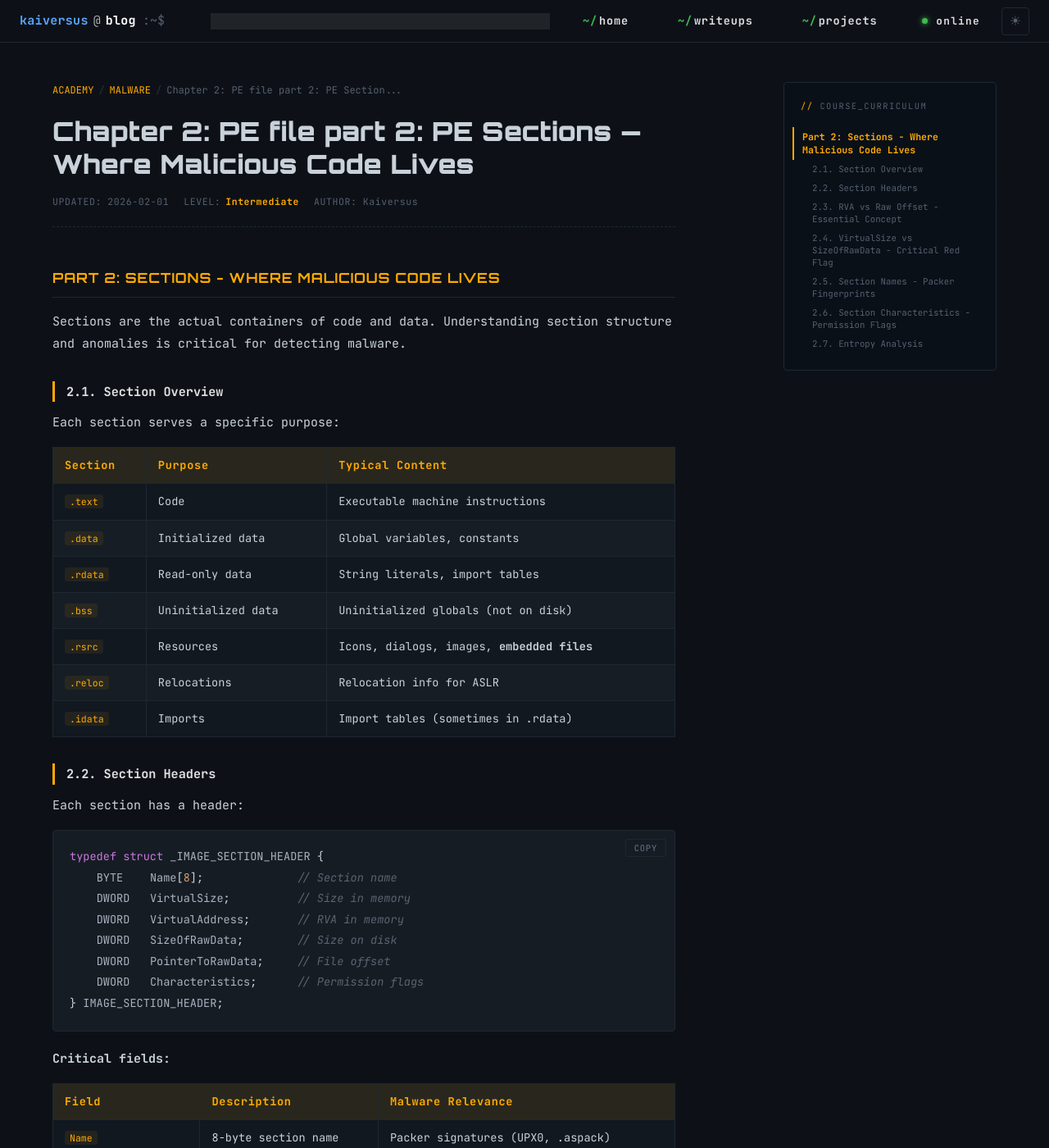
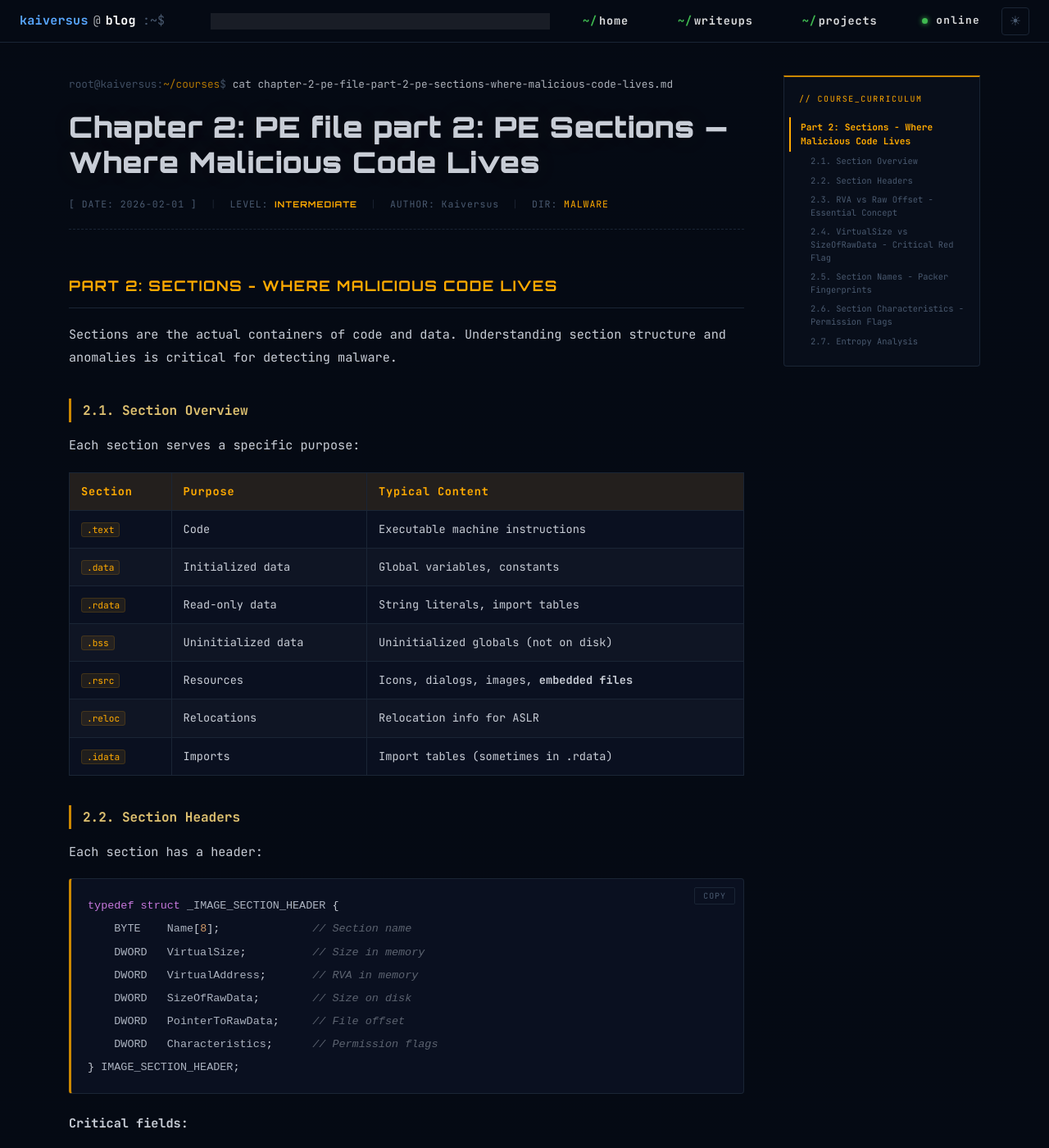
Before and after one commit to kaiversus/kaiversus.github.io, a Jekyll site: the page built from _courses/malware/chapter_2b.md, in a window 1280 px wide and 1400 px high. Shown: the whole window at 82% size. Built offline with Jekyll 4.4.1, drawn with Linux system fonts in a browser that asks for light colours; some of the changed text lies outside the part shown.

Commit message:
Update course.html

```diff
--- a/_layouts/course.html
+++ b/_layouts/course.html
@@ -6,331 +6,310 @@
 <title>{{ page.title }} — kaiversus</title>
 <link href="https://fonts.googleapis.com/css2?family=JetBrains+Mono:ital,wght@0,300;0,400;0,500;0,700;1,400&family=Orbitron:wght@700;900&display=swap" rel="stylesheet">
 <link rel="stylesheet" href="{{ "/assets/css/style.css" | relative_url }}">
-<!-- Theme manager: prevent flash -->
 <script src="{{ "/assets/js/theme.js" | relative_url }}"></script>
 <style>
 /* =============================================
-   COURSE ARTICLE LAYOUT
-   - Matches main nav style exactly
-   - Sidebar TOC + content column
-   - Full light/dark theme awareness
+   COURSE ARTICLE — writeup-style, amber theme
+   Dark: matches homepage #050a14
+   Light: warm parchment
 ============================================= */
 :root {
-  --co-bg:        #0d1117;
-  --co-surface:   #111820;
-  --co-border:    #1e2830;
-  --co-text:      #c9d1d9;
-  --co-muted:     #556070;
-  --co-accent:    #ffaa00;
-  --co-green:     #3fb950;
-  --co-sidebar:   #0a1018;
-  --co-toc-act:   #ffaa00;
-  --co-h2:        #ffaa00;
-  --co-h3:        #e0e0e0;
-  --co-code-bg:   #161c24;
-  --co-code-bdr:  #1e2830;
+  --co-bg:       #050a14;
+  --co-surface:  #0a1020;
+  --co-border:   #1a2535;
+  --co-text:     #c8cdd6;
+  --co-muted:    #4a5a70;
+  --co-ac:       #cc8800;
+  --co-ac-hi:    #ffaa00;
+  --co-green:    #3fb950;
+  --co-prompt:   #2ea04d;
+  --co-h2:       #ffaa00;
+  --co-h3:       #ddc070;
+  --co-h4:       #cc8800;
+  --co-code-bg:  #0a1020;
+  --co-code-bdr: #1a2535;
+  --co-sidebar:  #080e1a;
 }
 html.light {
-  --co-bg:        #faf6ee;
-  --co-surface:   #f0e9d8;
-  --co-border:    #d0c8b4;
-  --co-text:      #2a2520;
-  --co-muted:     #8a7a60;
-  --co-accent:    #cc7700;
-  --co-green:     #1e6e28;
-  --co-sidebar:   #e8e0cc;
-  --co-toc-act:   #cc7700;
-  --co-h2:        #cc7700;
-  --co-h3:        #2a2520;
-  --co-code-bg:   #e4dcc8;
-  --co-code-bdr:  #c8bfaa;
+  --co-bg:       #faf6ee;
+  --co-surface:  #f0e9d8;
+  --co-border:   #d0c8b4;
+  --co-text:     #2a2520;
+  --co-muted:    #8a7a60;
+  --co-ac:       #996600;
+  --co-ac-hi:    #cc7700;
+  --co-green:    #1e6e28;
+  --co-prompt:   #1e6e28;
+  --co-h2:       #cc7700;
+  --co-h3:       #2a2520;
+  --co-h4:       #996600;
+  --co-code-bg:  #e8e0cc;
+  --co-code-bdr: #c8bfaa;
+  --co-sidebar:  #ede6d4;
 }
 
-/* ── Reset / base ── */
 *, *::before, *::after { box-sizing: border-box; }
+
 body {
   margin: 0;
   background: var(--co-bg);
   color: var(--co-text);
   font-family: 'JetBrains Mono', 'Courier New', monospace;
   font-size: 15px;
-  line-height: 1.7;
+  line-height: 1.75;
   transition: background 0.3s, color 0.3s;
 }
 
-/* ── Nav — identical to default.html ── */
+/* ── Nav — exact match to default.html ── */
 nav {
   position: sticky;
-  top: 0;
-  z-index: 100;
-  display: flex;
-  align-items: center;
-  gap: 16px;
-  padding: 0 24px;
-  height: 52px;
+  top: 0; z-index: 100;
+  display: flex; align-items: center; gap: 16px;
+  padding: 0 24px; height: 52px;
   background: var(--co-bg);
   border-bottom: 1px solid var(--co-border);
   transition: background 0.3s, border-color 0.3s;
 }
-
-.nav-logo {
-  font-family: 'JetBrains Mono', monospace;
-  font-size: 0.9rem;
-  font-weight: 700;
-  text-decoration: none;
-  white-space: nowrap;
-}
+.nav-logo { font-family: 'JetBrains Mono', monospace; font-size: 0.9rem; font-weight: 700; text-decoration: none; white-space: nowrap; }
 .nav-logo-user { color: #58a6ff; }
 .nav-logo-at   { color: var(--co-muted); }
 .nav-logo-host { color: var(--co-green); }
 .nav-logo-sym  { color: var(--co-muted); }
-
 .nav-sep { flex: 1; }
-
-.nav-links {
-  list-style: none; margin: 0; padding: 0;
-  display: flex; gap: 28px;
-}
-.nav-links a {
-  font-size: 0.85rem;
-  color: var(--co-muted);
-  text-decoration: none;
-  transition: color 0.2s;
-}
+.nav-links { list-style: none; margin: 0; padding: 0; display: flex; gap: 28px; }
+.nav-links a { font-size: 0.85rem; color: var(--co-muted); text-decoration: none; transition: color 0.2s; }
 .nav-links a:hover { color: var(--co-text); }
 .nav-links .slash { color: var(--co-green); }
-
-.nav-right {
-  display: flex; align-items: center; gap: 10px;
-  font-size: 0.8rem; color: var(--co-muted);
-}
-.status-dot {
-  width: 7px; height: 7px; border-radius: 50%;
-  background: var(--co-green);
-  box-shadow: 0 0 6px var(--co-green);
-}
-
-/* Theme toggle — matches default.html */
+.nav-right { display: flex; align-items: center; gap: 10px; font-size: 0.8rem; color: var(--co-muted); }
+.status-dot { width: 7px; height: 7px; border-radius: 50%; background: var(--co-green); box-shadow: 0 0 6px var(--co-green); }
 .theme-toggle {
   width: 34px; height: 34px;
-  background: transparent;
-  border: 1px solid var(--co-border);
-  border-radius: 4px;
-  color: var(--co-muted);
-  font-size: 1rem;
-  cursor: pointer;
+  background: transparent; border: 1px solid var(--co-border); border-radius: 4px;
+  color: var(--co-muted); font-size: 1rem; cursor: pointer;
   display: flex; align-items: center; justify-content: center;
   transition: border-color 0.2s, color 0.2s;
 }
-.theme-toggle:hover { border-color: var(--co-accent); color: var(--co-accent); }
+.theme-toggle:hover { border-color: var(--co-ac-hi); color: var(--co-ac-hi); }
 
-/* ── Page shell ── */
+/* ── Two-column shell ── */
 .course-shell {
   display: grid;
-  grid-template-columns: 1fr 260px;
+  grid-template-columns: 1fr 240px;
   grid-template-areas: "content toc";
-  max-width: 1200px;
+  max-width: 1160px;
   margin: 0 auto;
   padding: 0 24px;
-  gap: 40px;
-  min-height: calc(100vh - 52px);
+  gap: 48px;
 }
 
-/* ── Main content ── */
+/* ── Main content area ── */
 .course-content {
   grid-area: content;
-  padding: 48px 0 96px;
-  max-width: 760px;
+  padding: 40px 0 96px;
+  min-width: 0;
 }
 
-/* Breadcrumb */
-.course-breadcrumb {
-  font-size: 0.75rem;
-  color: var(--co-muted);
+/* Terminal prompt — like writeup pages */
+.course-prompt {
+  font-family: 'JetBrains Mono', monospace;
+  font-size: 0.8rem;
+  color: var(--co-prompt);
   margin-bottom: 20px;
-  display: flex; align-items: center; gap: 6px;
+  opacity: 0.85;
 }
-.course-breadcrumb a { color: var(--co-accent); text-decoration: none; transition: opacity 0.2s; }
-.course-breadcrumb a:hover { opacity: 0.75; }
-.course-breadcrumb .sep { opacity: 0.4; }
+.course-prompt .prompt-sym { color: var(--co-muted); }
+.course-prompt .prompt-cmd { color: var(--co-text); }
 
-/* Article title */
+/* Title — large like writeup */
 .course-title {
   font-family: 'Orbitron', sans-serif;
-  font-size: clamp(1.4rem, 3vw, 2rem);
+  font-size: clamp(1.5rem, 3.5vw, 2.2rem);
   font-weight: 900;
   color: var(--co-text);
-  line-height: 1.25;
-  margin: 0 0 16px;
-  letter-spacing: 0.01em;
+  line-height: 1.2;
+  margin: 0 0 20px;
+  letter-spacing: 0.02em;
+  text-shadow: 0 0 40px rgba(255,170,0,0.08);
 }
+html.light .course-title { text-shadow: none; }
 
-/* Meta row */
+/* Meta row — like writeup */
 .course-meta {
   display: flex;
   flex-wrap: wrap;
-  gap: 18px;
+  align-items: center;
+  gap: 16px;
   font-size: 0.72rem;
   color: var(--co-muted);
+  letter-spacing: 0.08em;
   padding-bottom: 20px;
   border-bottom: 1px dashed var(--co-border);
-  margin-bottom: 40px;
-  letter-spacing: 0.05em;
+  margin-bottom: 44px;
 }
-.course-meta span { display: flex; align-items: center; gap: 6px; }
-.course-meta .level { color: var(--co-accent); font-weight: 700; }
+.meta-sep { opacity: 0.3; }
+.meta-level {
+  color: var(--co-ac-hi);
+  font-weight: 700;
+  font-family: 'Orbitron', sans-serif;
+  font-size: 0.65rem;
+  letter-spacing: 0.1em;
+}
 
-/* ── Article typography ── */
+/* ── Content typography — writeup style ── */
+.course-body {
+  font-size: 0.95rem;
+  line-height: 1.85;
+  color: var(--co-text);
+}
+
 .course-body h2 {
+  font-family: 'Orbitron', sans-serif;
+  font-size: 1.1rem;
+  font-weight: 700;
   color: var(--co-h2);
-  font-family: 'Orbitron', sans-serif;
-  font-size: 1.05rem;
-  font-weight: 700;
-  margin: 48px 0 16px;
-  letter-spacing: 0.05em;
   text-transform: uppercase;
-  padding-bottom: 8px;
+  letter-spacing: 0.08em;
+  margin: 52px 0 18px;
+  padding-bottom: 10px;
   border-bottom: 1px solid var(--co-border);
 }
 
 .course-body h3 {
+  font-size: 1rem;
+  font-weight: 700;
   color: var(--co-h3);
-  font-size: 0.95rem;
-  font-weight: 700;
-  margin: 32px 0 12px;
+  margin: 36px 0 14px;
   padding-left: 14px;
-  border-left: 3px solid var(--co-accent);
+  border-left: 3px solid var(--co-ac);
 }
+html.light .course-body h3 { color: #3a3020; }
 
 .course-body h4 {
-  color: var(--co-accent);
+  font-family: 'JetBrains Mono', monospace;
   font-size: 0.85rem;
   font-weight: 700;
-  margin: 24px 0 8px;
+  color: var(--co-h4);
+  margin: 28px 0 10px;
   letter-spacing: 0.06em;
 }
 
 .course-body p {
-  color: var(--co-text);
-  margin: 0 0 16px;
-  line-height: 1.8;
+  margin: 0 0 18px;
+  line-height: 1.85;
 }
 
 .course-body ul, .course-body ol {
-  color: var(--co-text);
   padding-left: 24px;
-  margin: 0 0 16px;
-  line-height: 1.75;
+  margin: 0 0 18px;
+}
+.course-body li { margin-bottom: 8px; line-height: 1.75; }
+
+/* Inline code */
+.course-body p code,
+.course-body li code,
+.course-body td code {
+  font-family: 'JetBrains Mono', monospace;
+  font-size: 0.82em;
+  background: rgba(255,170,0,0.09);
+  color: var(--co-ac-hi);
+  padding: 1px 6px;
+  border-radius: 3px;
+  border: 1px solid rgba(255,170,0,0.15);
+}
+html.light .course-body p code,
+html.light .course-body li code,
+html.light .course-body td code {
+  background: rgba(180,100,0,0.08);
+  color: #885500;
+  border-color: rgba(180,100,0,0.2);
 }
 
-.course-body li { margin-bottom: 6px; }
-
-.course-body a {
-  color: var(--co-accent);
-  text-decoration: none;
-  border-bottom: 1px solid transparent;
-  transition: border-color 0.2s;
-}
-.course-body a:hover { border-bottom-color: var(--co-accent); }
-
-/* Code */
-.course-body code {
-  font-family: 'JetBrains Mono', monospace;
-  font-size: 0.85em;
-  background: rgba(255,170,0,0.08);
-  color: var(--co-accent);
-  padding: 1px 6px;
-  border-radius: 3px;
-}
-html.light .course-body code {
-  background: rgba(200,120,0,0.09);
-  color: #8a5800;
-}
-
+/* Code blocks */
+.course-body div.highlight,
 .course-body pre {
-  background: var(--co-code-bg);
+  background: var(--co-code-bg) !important;
   border: 1px solid var(--co-code-bdr);
+  border-left: 3px solid var(--co-ac);
   border-radius: 4px;
-  padding: 20px;
+  padding: 18px 20px;
   overflow-x: auto;
-  margin: 0 0 20px;
-  position: relative;
-}
-.course-body pre code {
-  background: none;
-  color: var(--co-text);
-  padding: 0;
-  font-size: 0.85rem;
-  line-height: 1.6;
-}
-
-.course-body div.highlight {
-  background: var(--co-code-bg);
-  border: 1px solid var(--co-code-bdr);
-  border-radius: 4px;
-  margin: 0 0 20px;
-  overflow: hidden;
+  margin: 0 0 22px;
   position: relative;
 }
 .course-body div.highlight pre {
-  background: transparent;
+  background: transparent !important;
+  border: none !important;
+  padding: 0;
+  margin: 0;
+}
+.course-body pre code {
+  background: none !important;
+  color: var(--co-text);
+  font-size: 0.84rem;
+  line-height: 1.6;
+  padding: 0;
   border: none;
-  border-radius: 0;
-  margin: 0;
 }
 
 /* Copy button */
 .copy-btn {
-  position: absolute;
-  top: 10px; right: 10px;
+  position: absolute; top: 10px; right: 10px;
   padding: 3px 10px;
   font-family: 'JetBrains Mono', monospace;
-  font-size: 0.65rem;
-  letter-spacing: 0.08em;
+  font-size: 0.62rem; letter-spacing: 0.1em;
   background: transparent;
   border: 1px solid var(--co-border);
   color: var(--co-muted);
-  cursor: pointer;
+  cursor: pointer; border-radius: 2px;
   transition: all 0.2s;
-  border-radius: 3px;
 }
-.copy-btn:hover { border-color: var(--co-accent); color: var(--co-accent); }
+.copy-btn:hover { border-color: var(--co-ac-hi); color: var(--co-ac-hi); }
 
 /* Blockquote */
 .course-body blockquote {
-  border-left: 3px solid var(--co-accent);
-  margin: 0 0 20px;
-  padding: 12px 18px;
-  background: var(--co-surface);
+  border-left: 3px solid var(--co-ac);
+  margin: 0 0 22px;
+  padding: 14px 20px;
+  background: rgba(255,170,0,0.04);
   color: var(--co-muted);
   font-style: italic;
 }
+html.light .course-body blockquote { background: rgba(180,100,0,0.05); }
 
 /* Tables */
 .course-body table {
   width: 100%;
   border-collapse: collapse;
-  margin: 0 0 24px;
+  margin: 0 0 28px;
   font-size: 0.85rem;
   background: var(--co-surface);
 }
 .course-body th {
   background: rgba(255,170,0,0.1);
-  color: var(--co-accent);
+  color: var(--co-ac-hi);
   font-weight: 700;
   text-align: left;
   padding: 10px 14px;
   border: 1px solid var(--co-border);
-  letter-spacing: 0.05em;
+  letter-spacing: 0.06em;
 }
-html.light .course-body th { background: #ddd8c4; color: var(--co-accent); }
+html.light .course-body th { background: #ddd8c4; color: var(--co-ac); }
 .course-body td {
   padding: 10px 14px;
   border: 1px solid var(--co-border);
-  color: var(--co-text);
 }
 .course-body tr:nth-child(even) td { background: rgba(255,255,255,0.02); }
 html.light .course-body tr:nth-child(even) td { background: rgba(0,0,0,0.03); }
+
+/* Links */
+.course-body a {
+  color: var(--co-ac-hi);
+  text-decoration: none;
+  border-bottom: 1px solid transparent;
+  transition: border-color 0.2s, color 0.2s;
+}
+.course-body a:hover { border-bottom-color: var(--co-ac-hi); }
+html.light .course-body a { color: var(--co-ac); }
 
 /* Images */
 .course-body img {
@@ -338,57 +317,10 @@ html.light .course-body tr:nth-child(even) td { background: rgba(0,0,0,0.03); }
   border: 1px solid var(--co-border);
   border-radius: 4px;
   display: block;
-  margin: 16px 0;
+  margin: 20px 0;
 }
 
-/* ── TOC Sidebar ── */
-.course-toc {
-  grid-area: toc;
-  padding-top: 48px;
-}
-
-.toc-inner {
-  position: sticky;
-  top: 72px;
-  background: var(--co-sidebar);
-  border: 1px solid var(--co-border);
-  border-radius: 4px;
-  padding: 20px;
-  max-height: calc(100vh - 100px);
-  overflow-y: auto;
-  transition: background 0.3s, border-color 0.3s;
-}
-
-.toc-label {
-  font-size: 0.65rem;
-  letter-spacing: 0.14em;
-  color: var(--co-muted);
-  text-transform: uppercase;
-  margin: 0 0 16px;
-  display: flex; align-items: center; gap: 8px;
-}
-.toc-label::before { content: '//'; color: var(--co-accent); }
-
-#toc-list { list-style: none; margin: 0; padding: 0; }
-#toc-list li { margin: 0; }
-
-.toc-link {
-  display: block;
-  font-size: 0.72rem;
-  color: var(--co-muted);
-  text-decoration: none;
-  padding: 4px 0 4px 0;
-  border-left: 2px solid transparent;
-  padding-left: 10px;
-  margin-left: -10px;
-  line-height: 1.4;
-  transition: color 0.18s, border-color 0.18s;
-}
-.toc-link:hover { color: var(--co-text); }
-.toc-link.active { color: var(--co-toc-act); border-left-color: var(--co-toc-act); }
-.toc-link.h3 { padding-left: 22px; margin-left: -10px; font-size: 0.67rem; }
-
-/* ── Prev/Next nav ── */
+/* Prev/Next nav */
 .course-nav {
   display: grid;
   grid-template-columns: 1fr 1fr;
@@ -397,44 +329,69 @@ html.light .course-body tr:nth-child(even) td { background: rgba(0,0,0,0.03); }
   padding-top: 32px;
   border-top: 1px solid var(--co-border);
 }
-
 .course-nav-btn {
   display: block;
   padding: 16px 20px;
   border: 1px solid var(--co-border);
   text-decoration: none;
   color: var(--co-text);
+  border-radius: 4px;
   transition: border-color 0.2s, transform 0.2s;
-  border-radius: 4px;
 }
-.course-nav-btn:hover {
-  border-color: var(--co-accent);
-  transform: translateY(-2px);
-  color: var(--co-text);
+.course-nav-btn:hover { border-color: rgba(255,170,0,0.4); transform: translateY(-2px); }
+.course-nav-btn.next { text-align: right; }
+.nav-dir { font-size: 0.62rem; color: var(--co-muted); letter-spacing: 0.1em; margin-bottom: 4px; display: block; }
+.nav-title { font-size: 0.8rem; font-weight: 700; color: var(--co-ac-hi); }
+html.light .nav-title { color: var(--co-ac); }
+
+/* ── TOC Sidebar — like writeup ── */
+.course-toc {
+  grid-area: toc;
+  padding-top: 40px;
 }
-.course-nav-btn.next { text-align: right; }
-.nav-dir {
-  font-size: 0.65rem;
+.toc-inner {
+  position: sticky;
+  top: 72px;
+  background: var(--co-sidebar);
+  border: 1px solid var(--co-border);
+  border-top: 2px solid var(--co-ac);
+  border-radius: 0 0 4px 4px;
+  padding: 18px;
+  max-height: calc(100vh - 100px);
+  overflow-y: auto;
+  transition: background 0.3s, border-color 0.3s;
+}
+.toc-label {
+  font-size: 0.62rem;
+  letter-spacing: 0.16em;
+  color: var(--co-ac-hi);
+  margin: 0 0 14px;
+  display: flex; align-items: center; gap: 8px;
+}
+html.light .toc-label { color: var(--co-ac); }
+#toc-list { list-style: none; margin: 0; padding: 0; }
+.toc-link {
+  display: block;
+  font-size: 0.7rem;
   color: var(--co-muted);
-  letter-spacing: 0.1em;
-  margin-bottom: 4px;
-  display: block;
+  text-decoration: none;
+  padding: 4px 0 4px 12px;
+  margin-left: -12px;
+  border-left: 2px solid transparent;
+  line-height: 1.5;
+  transition: color 0.18s, border-color 0.18s;
 }
-.nav-title {
-  font-size: 0.82rem;
-  font-weight: 700;
-  color: var(--co-accent);
-}
+.toc-link:hover { color: var(--co-text); }
+.toc-link.active { color: var(--co-ac-hi); border-left-color: var(--co-ac-hi); }
+html.light .toc-link.active { color: var(--co-ac); border-left-color: var(--co-ac); }
+.toc-link.h3 { padding-left: 24px; font-size: 0.65rem; }
 
 /* ── Footer ── */
 footer {
   border-top: 1px solid var(--co-border);
   padding: 28px 24px;
-  display: flex;
-  align-items: center;
-  justify-content: space-between;
-  font-size: 0.78rem;
-  color: var(--co-muted);
+  display: flex; align-items: center; justify-content: space-between;
+  font-size: 0.78rem; color: var(--co-muted);
 }
 .footer-brand strong { color: var(--co-green); }
 .footer-links { display: flex; gap: 20px; }
@@ -454,7 +411,7 @@ footer {
 </head>
 <body>
 
-<!-- ── Nav — identical structure to default.html ── -->
+<!-- Nav — same as default.html -->
 <nav>
   <a href="{{ "/" | relative_url }}" class="nav-logo">
     <span class="nav-logo-user">kaiversus</span><span class="nav-logo-at">@</span><span class="nav-logo-host">blog</span><span class="nav-logo-sym">:~$</span>
@@ -472,88 +429,74 @@ footer {
   </div>
 </nav>
 
-<!-- ── Page layout ── -->
 <div class="course-shell">
 
   <!-- Main article -->
   <main class="course-content">
 
-    <!-- Breadcrumb -->
-    <div class="course-breadcrumb">
-      <a href="{{ "/courses/" | relative_url }}">ACADEMY</a>
-      <span class="sep">/</span>
-      {% if page.category %}
-      <a href="{{ "/courses/" | relative_url }}">{{ page.category | upcase }}</a>
-      <span class="sep">/</span>
-      {% endif %}
-      <span>{{ page.title | truncate: 40 }}</span>
+    <!-- Terminal prompt — like writeup pages -->
+    <div class="course-prompt">
+      <span class="prompt-sym">root@kaiversus:</span><span style="color:var(--co-ac)">~/courses</span><span class="prompt-sym">$</span>
+      <span class="prompt-cmd"> cat {{ page.title | slugify }}.md</span>
     </div>
 
-    <!-- Title -->
     <h1 class="course-title">{{ page.title }}</h1>
 
-    <!-- Meta -->
     <div class="course-meta">
-      <span>UPDATED: {{ page.date | date: "%Y-%m-%d" }}</span>
+      <span>[ DATE: {{ page.date | date: "%Y-%m-%d" }} ]</span>
       {% if page.difficulty %}
-      <span>LEVEL: <span class="level">{{ page.difficulty | capitalize }}</span></span>
+        <span class="meta-sep">|</span>
+        <span>LEVEL: <span class="meta-level">{{ page.difficulty | upcase }}</span></span>
       {% endif %}
       {% if page.author %}
-      <span>AUTHOR: {{ page.author }}</span>
+        <span class="meta-sep">|</span>
+        <span>AUTHOR: {{ page.author }}</span>
+      {% endif %}
+      {% if page.category %}
+        <span class="meta-sep">|</span>
+        <span>DIR: <a href="{{ "/courses/" | relative_url }}" style="color:var(--co-ac-hi);text-decoration:none;">{{ page.category | upcase }}</a></span>
       {% endif %}
     </div>
 
-    <!-- Body content -->
     <div class="course-body">
       {{ content }}
     </div>
 
-    <!-- Prev/Next navigation (optional — uses Jekyll site.courses) -->
+    <!-- Prev/Next -->
     {% assign all_courses = site.courses | sort: "date" %}
-    {% for c in all_courses %}
-      {% if c.url == page.url %}
-        {% assign cur_idx = forloop.index0 %}
-      {% endif %}
-    {% endfor %}
-
-    {% if cur_idx %}
-      {% assign prev_idx = cur_idx | minus: 1 %}
-      {% assign next_idx = cur_idx | plus: 1 %}
-    {% endif %}
+    {% for c in all_courses %}{% if c.url == page.url %}{% assign cur_idx = forloop.index0 %}{% endif %}{% endfor %}
+    {% assign prev_idx = cur_idx | minus: 1 %}
+    {% assign next_idx = cur_idx | plus: 1 %}
 
     <div class="course-nav">
-      {% if prev_idx >= 0 %}
-        {% assign prev_post = all_courses[prev_idx] %}
-        {% if prev_post %}
-        <a href="{{ prev_post.url }}" class="course-nav-btn prev">
-          <span class="nav-dir">← PREVIOUS</span>
-          <span class="nav-title">{{ prev_post.title | truncate: 50 }}</span>
-        </a>
-        {% else %}<div></div>{% endif %}
-      {% else %}<div></div>{% endif %}
+      {% if prev_idx >= 0 %}{% assign prev_p = all_courses[prev_idx] %}{% if prev_p %}
+      <a href="{{ prev_p.url }}" class="course-nav-btn prev">
+        <span class="nav-dir">← PREVIOUS MODULE</span>
+        <span class="nav-title">{{ prev_p.title | truncate: 55 }}</span>
+      </a>
+      {% else %}<div></div>{% endif %}{% else %}<div></div>{% endif %}
 
-      {% assign next_post = all_courses[next_idx] %}
-      {% if next_post %}
-      <a href="{{ next_post.url }}" class="course-nav-btn next">
-        <span class="nav-dir">NEXT →</span>
-        <span class="nav-title">{{ next_post.title | truncate: 50 }}</span>
+      {% assign next_p = all_courses[next_idx] %}
+      {% if next_p %}
+      <a href="{{ next_p.url }}" class="course-nav-btn next">
+        <span class="nav-dir">NEXT MODULE →</span>
+        <span class="nav-title">{{ next_p.title | truncate: 55 }}</span>
       </a>
       {% endif %}
     </div>
 
   </main>
 
-  <!-- TOC Sidebar -->
+  <!-- TOC -->
   <aside class="course-toc">
     <div class="toc-inner">
-      <p class="toc-label">COURSE_CURRICULUM</p>
+      <p class="toc-label">// COURSE_CURRICULUM</p>
       <ul id="toc-list"></ul>
     </div>
   </aside>
 
 </div>
 
-<!-- Footer -->
 <footer>
   <div class="footer-brand">
     <strong>kaiversus</strong>
```
Also changed, not shown: other parts of _layouts/course.html (+9 -11 lines).
